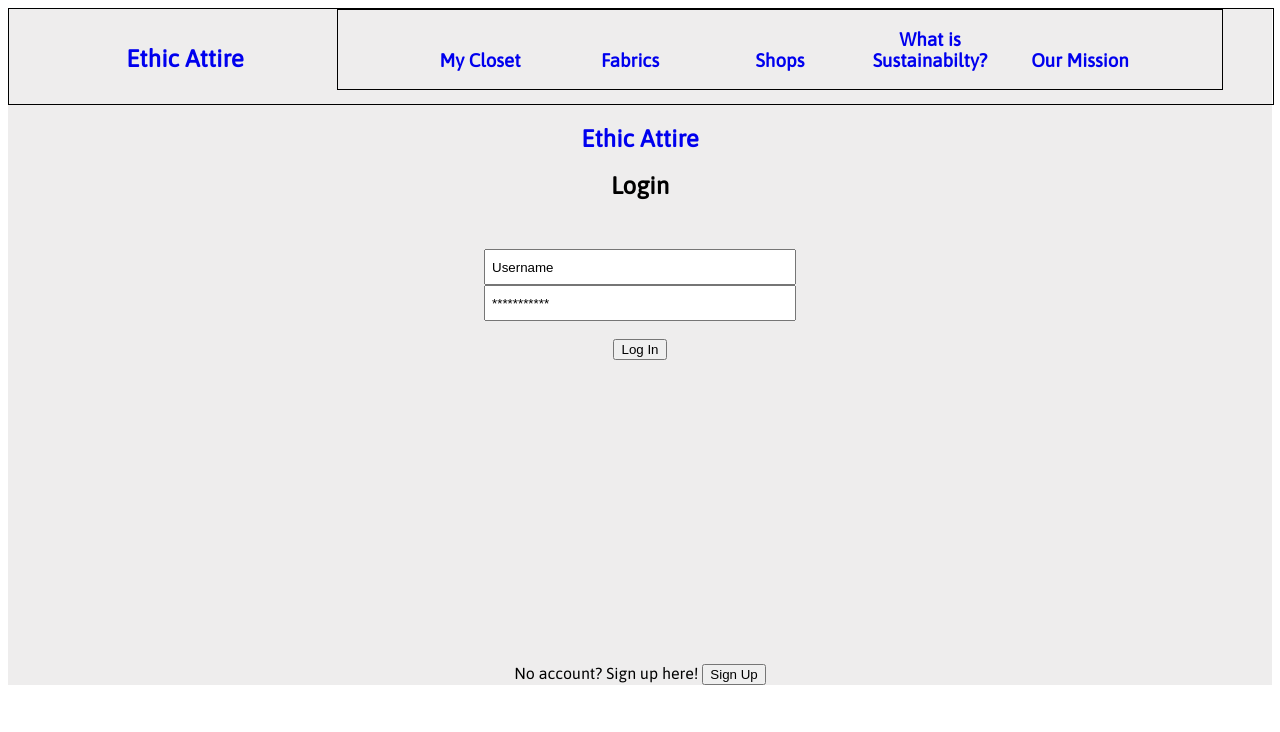
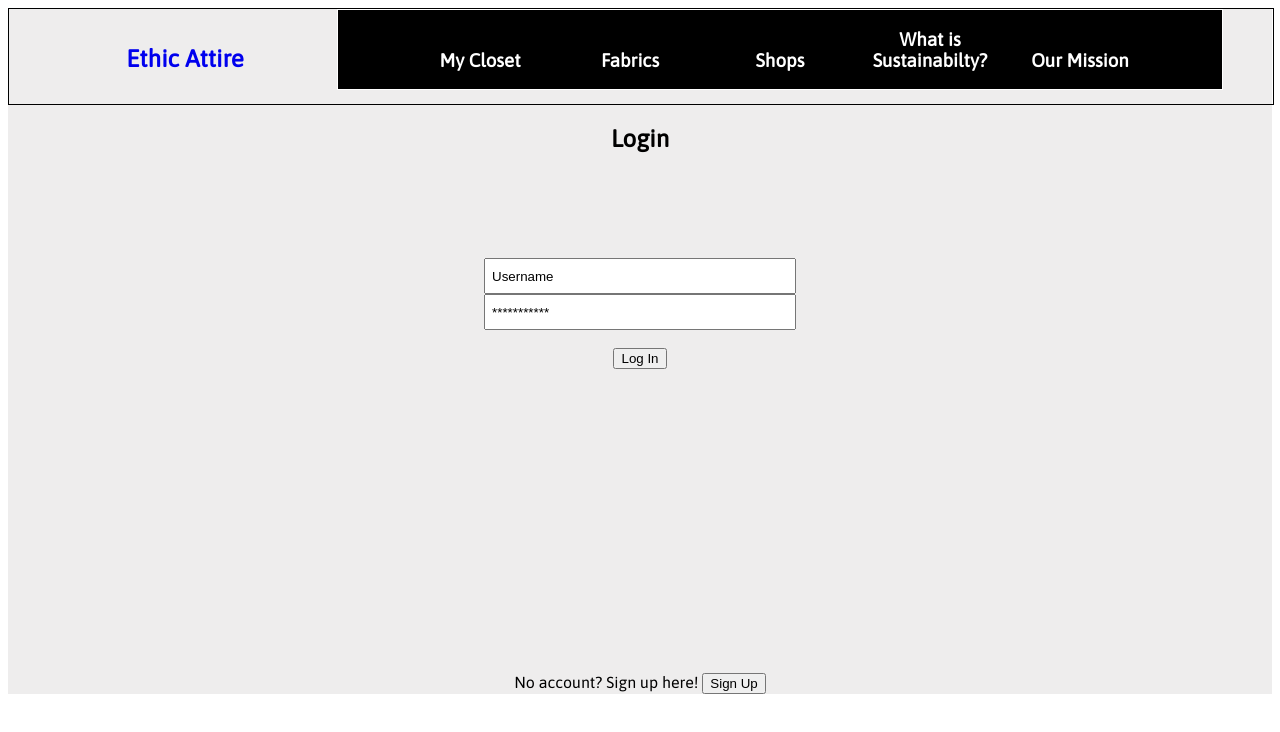
Before and after one commit to gsanchez13/ethicattire_hackathon, a React (Create React App) app in the folder client/: page / in a window 1280 px wide. Shown: the top 732 px of the page. Built offline with nearby package versions, Linux system fonts and the light colour scheme.

Commit message:
fixed login and nav bar hover color

```diff
--- a/client/src/Components/Login.jsx
+++ b/client/src/Components/Login.jsx
@@ -7,16 +7,10 @@ import MyCloset from './MyCloset';
 const Login = () => {
     return (
         <div>
-
-            <div id="f">
-                <Link to="/myCloset" >
-                    <h2 id="nameOfAppHeaderTag">Ethic Attire</h2>
-                </Link>
-
-            </div>
             <div className="">
                 <h2 className="login-title">Login</h2>
             </div>
+            <br></br><br></br>
             <form>
                 <div id="login-box">
                     <input className="inputField" type="text" placeholder=" Username" />
--- a/client/src/Header.css
+++ b/client/src/Header.css
@@ -23,10 +23,26 @@
     width: 70%;
     height: 50%;
     margin-left: 2%;
+    background-color: black;
+    color:white;
 
 
   }
 
   .HeaderNavElements {
   width: 16.5%;
+  color:white;
 }
+
+.HeaderNavElements:hover{
+  color: rgb(15, 199, 15);
+}
+/* .HeaderNavElements q:hover{
+  color: white;
+}
+.HeaderNavElements a:visited{
+  color:white;
+}
+.HeaderNavElements a:active{
+  color:white;
+} */
```
